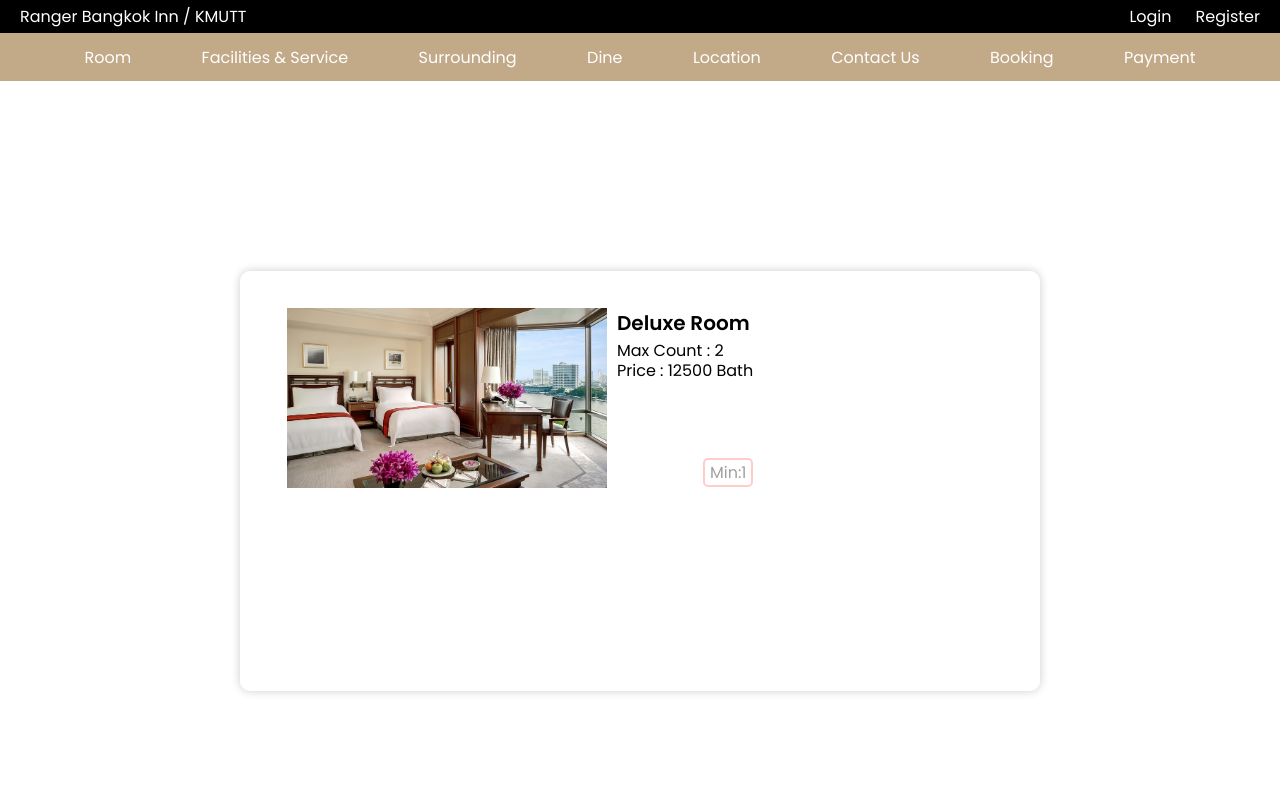
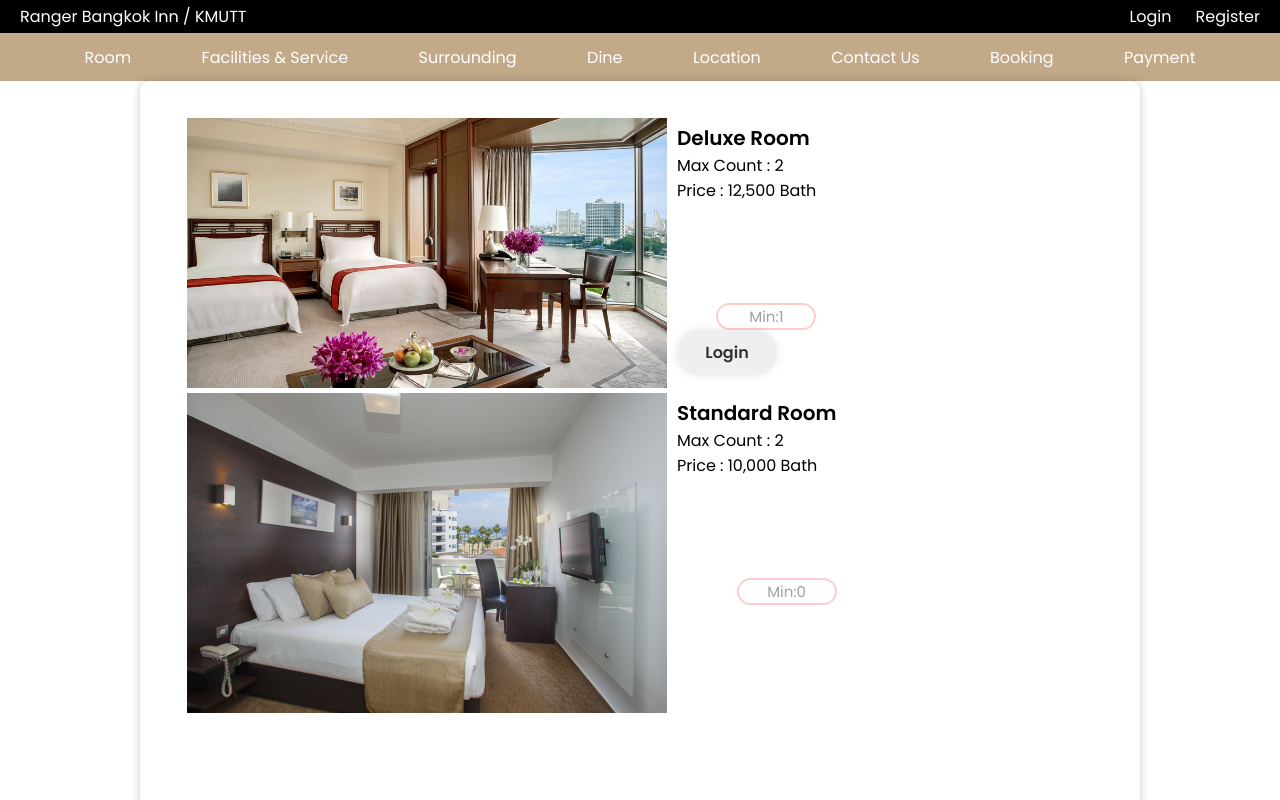
Before and after one commit to mynameisO/SE_hotel_project, a React (Create React App) app in the folder Frontend/: page /bookingroom in a window 1280 px wide. Shown: the top 800 px of the page. Built offline with nearby package versions, Linux system fonts and the light colour scheme; the HTML template or start-up script is replaced by a standard one.

Commit message:
adding luxury.jpg and adding standard room in bookingroom.js

```diff
--- a/Frontend/src/pages/Bookingroom.js
+++ b/Frontend/src/pages/Bookingroom.js
@@ -2,6 +2,7 @@ import React, { useState, useEffect } from "react"
 //import Room from "./room";
 import DeluxeRoom from "./image/deluxe.jpg"
 import StandardRoom from "./image/standard.jpg"
+import LuxuryRoom from "./image/luxury.jpg"
 import "./bookingroom.css"
 
 export default function Bookingroom() {
@@ -25,6 +26,8 @@ export default function Bookingroom() {
         setLoading(false)
     }, []) */
     const [deluxe, setDeluxe] = useState('');
+    const [standard, setStandard] = useState('');
+    const [luxury, setLuxury] = useState('');
     const handleSubmit = (e) => {
         e.preventDefault();
     }
@@ -38,20 +41,36 @@ export default function Bookingroom() {
                     <div className="text-box">
                         <h1>Deluxe Room</h1>
                         <p>Max Count : 2</p>
-                        <p>Price : 12500 Bath</p>
+                        <p>Price : 12,500 Bath</p>
                             <div className="brinput">
                                 <input type = "text" placeholder = "min:1"
-                                required
+                               required
                                 value={deluxe}
                                 onChange={(e) => setDeluxe(e.target.value)}
                                 />
                             </div>
+                        <button type = "submit" className = "btn">Login</button>
                     </div>
                 </div>
-            </form>
+                <div>
+                <img src= {StandardRoom} className="roomImg"/>
+                    <div className="text-box">
+                        <h1>Standard Room</h1>
+                        <p>Max Count : 2</p>
+                        <p>Price : 10,000 Bath</p>
+                            <div className="brinput">
+                                <input type = "text" placeholder = "min:0"
+                                required
+                                value={standard}
+                                onChange={(e) => setStandard(e.target.value)}
+                                />
+                            </div>
+                    </div>
+                </div>
+
+                </form>
             </div>
         </body>
-        <button type = "submit" className = "btn">Login</button>
         </div>
     )
 }
--- a/Frontend/src/pages/bookingroom.css
+++ b/Frontend/src/pages/bookingroom.css
@@ -1,12 +1,13 @@
 *{
     margin: 0;
     padding: 0;
+    outline: none; border:none;
     box-sizing: border-box;
 }
 
 
 .text-box {
-    margin-top: 5px;
+    margin-top: 10px;
     margin-left: 10px;
     float: left;
 }
@@ -16,11 +17,11 @@
 }
 
 .text-box p {
-    margin-bottom: -5px;
+    margin-bottom: 0px;
 }
 
 .roomImg {
-    width: 20rem;
+    width: 30rem;
     height: 100%;
     margin-top: 5px;
     margin-left: 5px;
@@ -34,9 +35,16 @@
     float: left;
 }
 
+.roomImg.lux{
+    width: 20rem;
+    height: 100%;
+    margin-top: 50px;
+    float: left;
+}
+
 .bookingRoom{
-    width: 800px;
-    height: 420px;
+    width: 1000px;
+    height: 1000px;
     background: transparent;
     border: 2px solid rgba(255, 255, 255, .2);
     backdrop-filter: blur(20px);
@@ -59,17 +67,18 @@
 }
 
 .bookingRoom input {
-    margin-top: 80px;
-    width: 50px;
+    margin-top: 100px;
+    width: 100px;
     height: 100%;
     background: transparent;
     border: none;
     outline: none;
     border: 2px solid rgba(255, 0, 0, 0.2);
-    border-radius: 5px;
-    font-size: 16px;
+    border-radius: 20px;
+    font-size: 15px;
     color: #000000;
     float: right;
+    cursor: pointer;
 }
 .brbody .btn {
     width: 100px;
```
Also changed, not shown: Frontend/src/pages/image/luxury.jpg (added), 1 other file (tests, documents, lock files or other folders).
